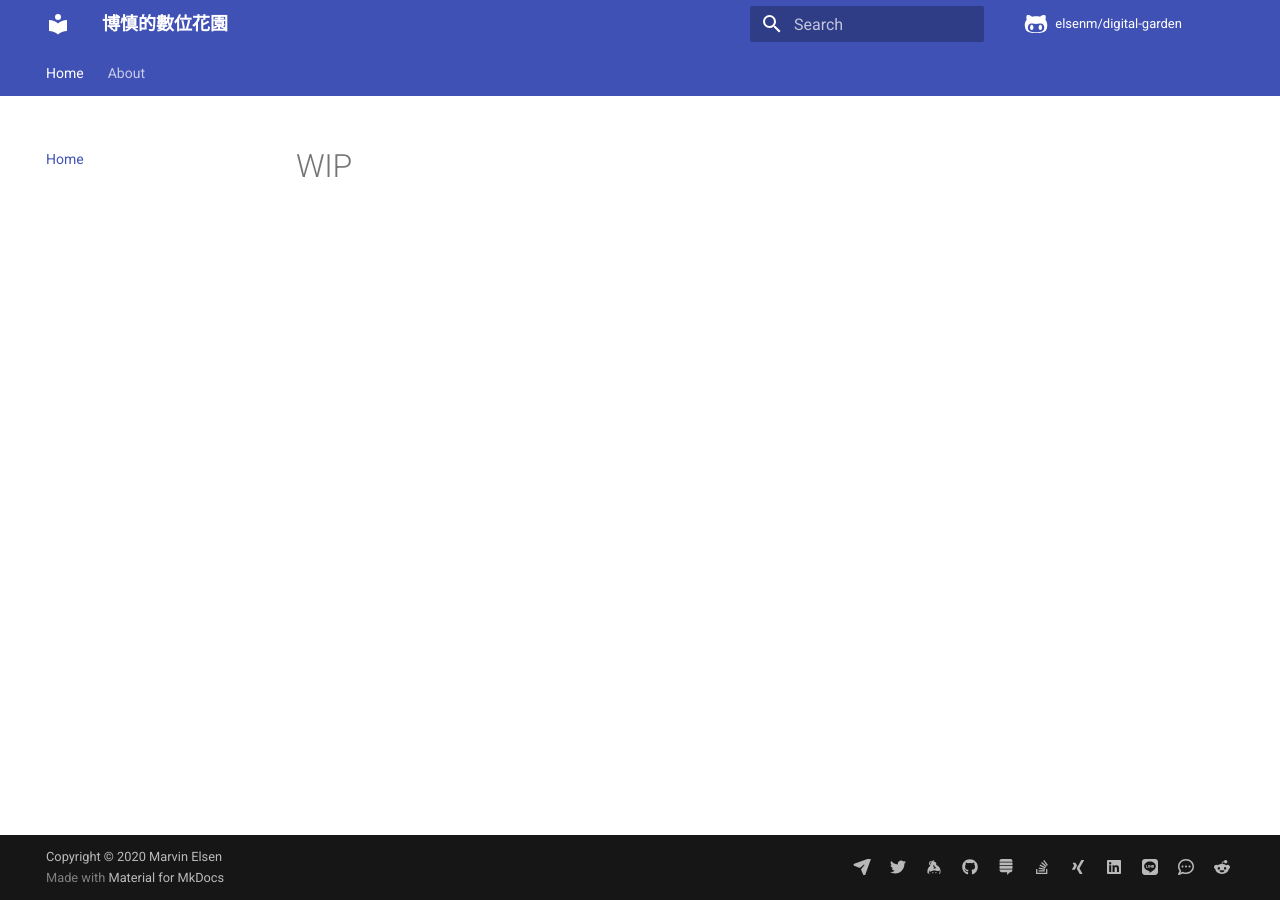
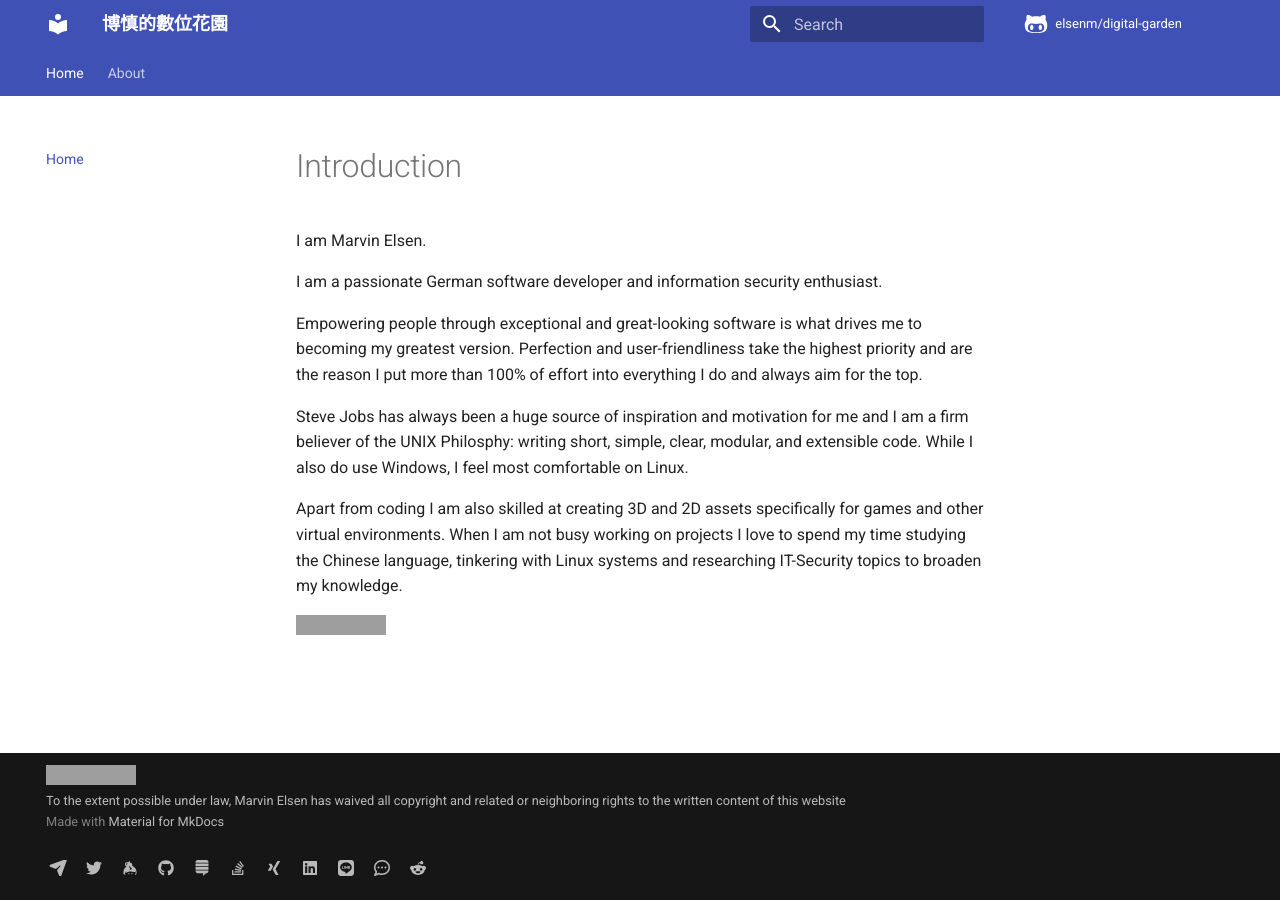
Before and after one commit to elsenm/digital-garden, an MkDocs documentation site: the page built from vimwiki/index.md, in a window 1280 px wide. Built offline with MkDocs 1.6.1 and Material for MkDocs 9.7.7, drawn with Linux system fonts in a browser that asks for light colours; comment, search, counter and statistics services are not loaded; grey boxes are pictures that could not be loaded.

Commit message:
Change license to CC0 and add temporary introduction

```diff
--- a/mkdocs.yml
+++ b/mkdocs.yml
@@ -1,8 +1,10 @@
 site_name: 博慎的數位花園
-site_url: https://www.marvin-elsen.com/garden
-site_description: Todo
+site_url: https://www.marvin-elsen.com
+site_description: Marvin Elsen is a passionate German software engineer and InfoSec-enthusiast. Empowering people through exceptional, great-looking and secure software is what drives him to become his greatest version.
+# keywords: Marvin Elsen, Marvin, Elsen, Germany, Trier, software developer, developer, software engineer, UX, user experience, user interface, usability, InfoSec, NetSec, IT security, security, information security, cryptography, data protection, data privacy, privacy, Java, Java 11, Python, Kotlin, Android, mobile development, mobile, app development, programming, coding
 site_author: Marvin Elsen
-copyright: Copyright &copy; 2020 Marvin Elsen
+# copyright: Copyright &copy; 2020 Marvin Elsen
+copyright: "<a rel=\"license\" href=\"http://creativecommons.org/publicdomain/zero/1.0/\"> <img src=\"https://licensebuttons.net/p/zero/1.0/80x15.png\" style=\"border-style: none;\" alt=\"CC0\" /> </a><br>To the extent possible under law, Marvin Elsen has waived all copyright and related or neighboring rights to the written content of this website"
 docs_dir: vimwiki
 site_dir: site
 repo_url: https://github.com/elsenm/digital-garden
--- a/vimwiki/index.md
+++ b/vimwiki/index.md
@@ -1 +1,18 @@
-# WIP
+---
+title: Introduction
+author: Lyz
+---
+
+# Introduction
+
+I am Marvin Elsen.
+
+I am a passionate German software developer and information security enthusiast.
+
+Empowering people through exceptional and great-looking software is what drives me to becoming my greatest version. Perfection and user-friendliness take the highest priority and are the reason I put more than 100% of effort into everything I do and always aim for the top.
+
+Steve Jobs has always been a huge source of inspiration and motivation for me and I am a firm believer of the UNIX Philosphy: writing short, simple, clear, modular, and extensible code. While I also do use Windows, I feel most comfortable on Linux.
+
+Apart from coding I am also skilled at creating 3D and 2D assets specifically for games and other virtual environments. When I am not busy working on projects I love to spend my time studying the Chinese language, tinkering with Linux systems and researching IT-Security topics to broaden my knowledge.
+
+[![CC0](https://licensebuttons.net/p/zero/1.0/80x15.png)](http://creativecommons.org/publicdomain/zero/1.0/)
```
Also changed, not shown: vimwiki/assets/favicon.ico (added).
